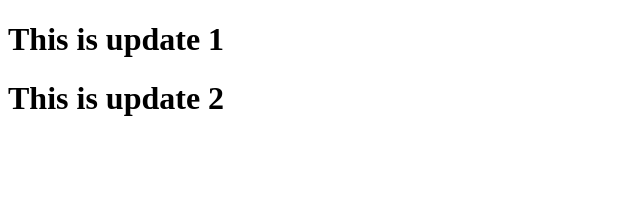
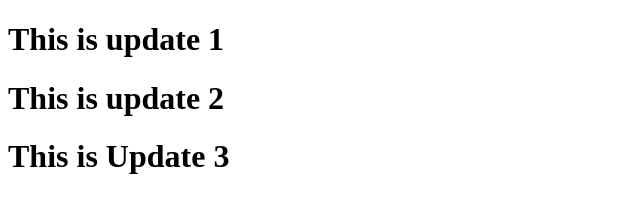
Before and after one commit to rajimicheal/practcieofgit2, a plain HTML site: page index.html in a window 1280 px wide. Shown: the whole page, without its empty margins (0-640 px from the left). Drawn offline with Linux system fonts and the light colour scheme.

Commit message:
Third Update

```diff
--- a/index.html
+++ b/index.html
@@ -8,5 +8,6 @@
 <body>
     <h1>This is update 1</h1>
     <h1>This is update 2</h1>
+    <h1>This is Update 3</h1>
 </body>
 </html>
```
